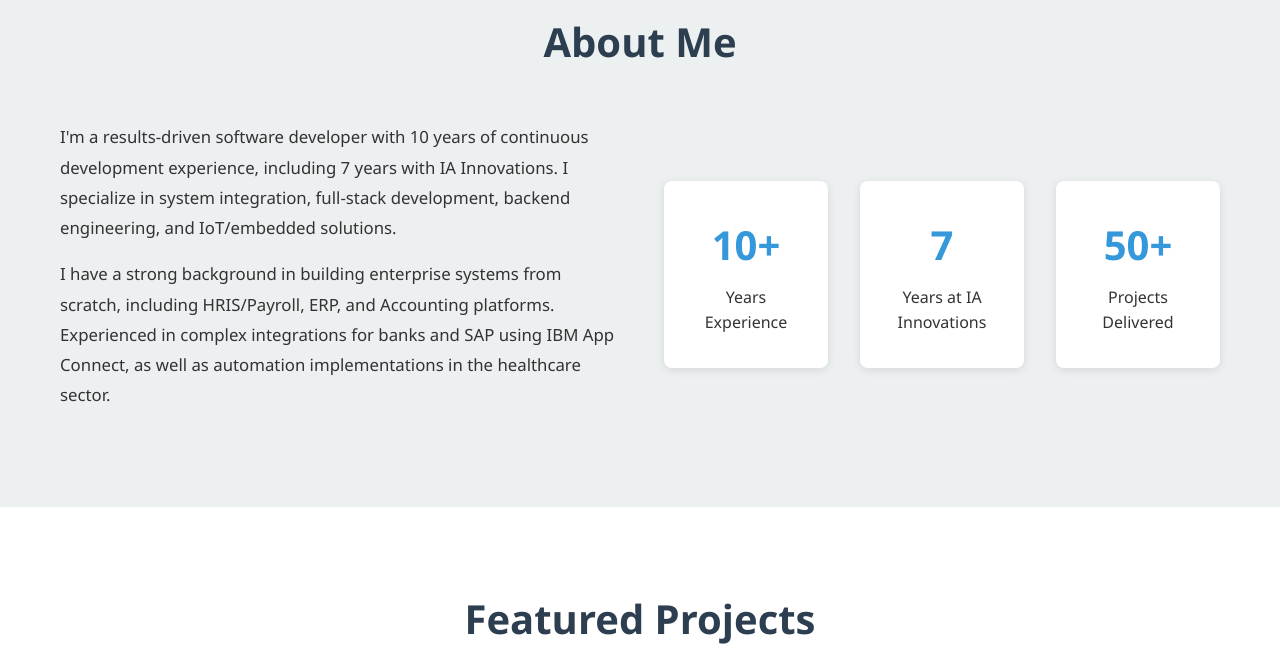
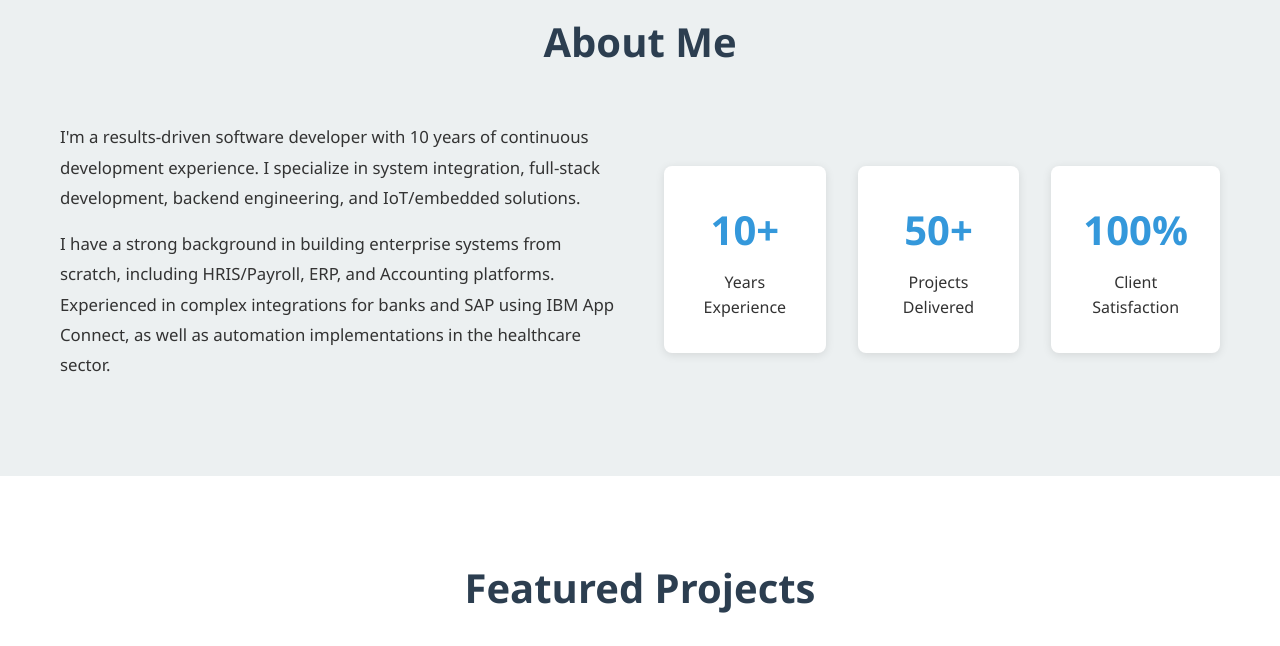
Before and after one commit to john01175/portfolio, a plain HTML site: page index.html in a window 1280 px wide. Shown: the part 940-1586 px from the top of the page. Drawn offline with Linux system fonts and the light colour scheme.

Commit message:
Remove company references

```diff
--- a/index.html
+++ b/index.html
@@ -45,7 +45,7 @@
             <h2>About Me</h2>
             <div class="about-content">
                 <div class="about-text">
-                    <p>I'm a results-driven software developer with 10 years of continuous development experience, including 7 years with IA Innovations. I specialize in system integration, full-stack development, backend engineering, and IoT/embedded solutions.</p>
+                    <p>I'm a results-driven software developer with 10 years of continuous development experience. I specialize in system integration, full-stack development, backend engineering, and IoT/embedded solutions.</p>
                     <p>I have a strong background in building enterprise systems from scratch, including HRIS/Payroll, ERP, and Accounting platforms. Experienced in complex integrations for banks and SAP using IBM App Connect, as well as automation implementations in the healthcare sector.</p>
                 </div>
                 <div class="about-stats">
@@ -54,12 +54,12 @@
                         <p>Years Experience</p>
                     </div>
                     <div class="stat">
-                        <h3>7</h3>
-                        <p>Years at IA Innovations</p>
+                        <h3>50+</h3>
+                        <p>Projects Delivered</p>
                     </div>
                     <div class="stat">
-                        <h3>50+</h3>
-                        <p>Projects Delivered</p>
+                        <h3>100%</h3>
+                        <p>Client Satisfaction</p>
                     </div>
                 </div>
             </div>
```
